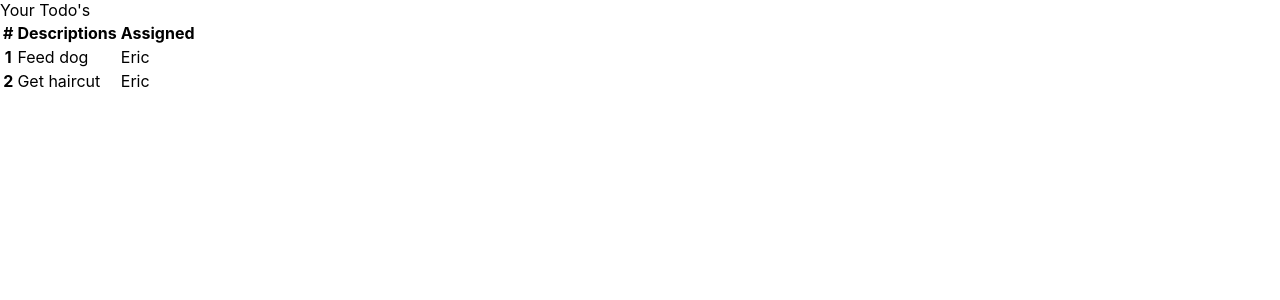
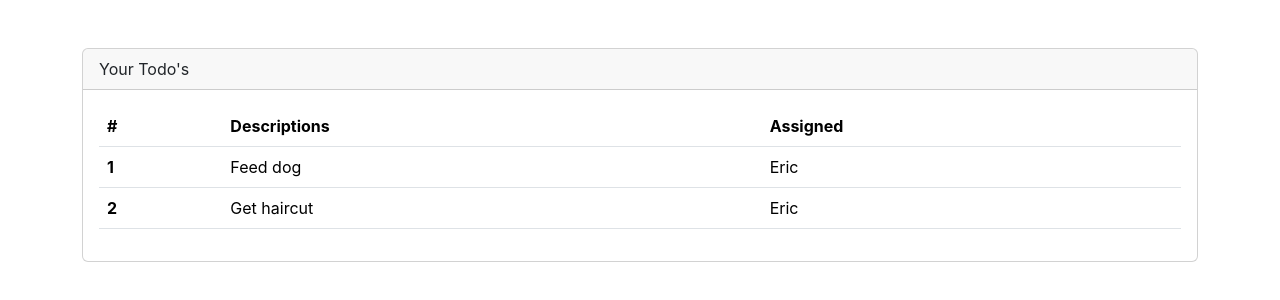
Before and after one commit to Garrick-Guo/react-Todo-Demo, a React (Create React App) app: page / in a window 1280 px wide. Shown: the top 300 px of the page. Built offline with nearby package versions, Linux system fonts and the light colour scheme.

Commit message:
add bootstrap version five to REact to make table

```diff
--- a/public/index.html
+++ b/public/index.html
@@ -10,34 +10,15 @@
       content="Web site created using create-react-app"
     />
     <link rel="apple-touch-icon" href="%PUBLIC_URL%/logo192.png" />
-    <!--
-      manifest.json provides metadata used when your web app is installed on a
-      user's mobile device or desktop. See https://developers.google.com/web/fundamentals/web-app-manifest/
-    -->
     <link rel="manifest" href="%PUBLIC_URL%/manifest.json" />
-    <!--
-      Notice the use of %PUBLIC_URL% in the tags above.
-      It will be replaced with the URL of the `public` folder during the build.
-      Only files inside the `public` folder can be referenced from the HTML.
-
-      Unlike "/favicon.ico" or "favicon.ico", "%PUBLIC_URL%/favicon.ico" will
-      work correctly both with client-side routing and a non-root public URL.
-      Learn how to configure a non-root public URL by running `npm run build`.
-    -->
     <title>React App</title>
+    <link href="https://cdn.jsdelivr.net/npm/bootstrap@5.3.2/dist/css/bootstrap.min.css" rel="stylesheet" integrity="sha384-T3c6CoIi6uLrA9TneNEoa7RxnatzjcDSCmG1MXxSR1GAsXEV/Dwwykc2MPK8M2HN" crossorigin="anonymous">
+  </head>
   </head>
   <body>
     <noscript>You need to enable JavaScript to run this app.</noscript>
     <div id="root"></div>
-    <!--
-      This HTML file is a template.
-      If you open it directly in the browser, you will see an empty page.
-
-      You can add webfonts, meta tags, or analytics to this file.
-      The build step will place the bundled scripts into the <body> tag.
-
-      To begin the development, run `npm start` or `yarn start`.
-      To create a production bundle, use `npm run build` or `yarn build`.
-    -->
+    <script src="https://cdn.jsdelivr.net/npm/bootstrap@5.3.2/dist/js/bootstrap.bundle.min.js" integrity="sha384-C6RzsynM9kWDrMNeT87bh95OGNyZPhcTNXj1NW7RuBCsyN/o0jlpcV8Qyq46cDfL" crossorigin="anonymous"></script>
+  </body>
   </body>
 </html>
--- a/src/App.js
+++ b/src/App.js
@@ -4,13 +4,13 @@
 
 function App() {
   return (
-    <div>
-      <div>
-        <div>
+    <div className='mt-5 container'>
+      <div className='card'>
+        <div className='card-header'>
           Your Todo's
         </div>
-        <div>
-          <table>
+        <div className='card-body'>
+          <table className='table table-hover'>
             <thead>
               <tr>
                 <th scope='col'>#</th>
```
